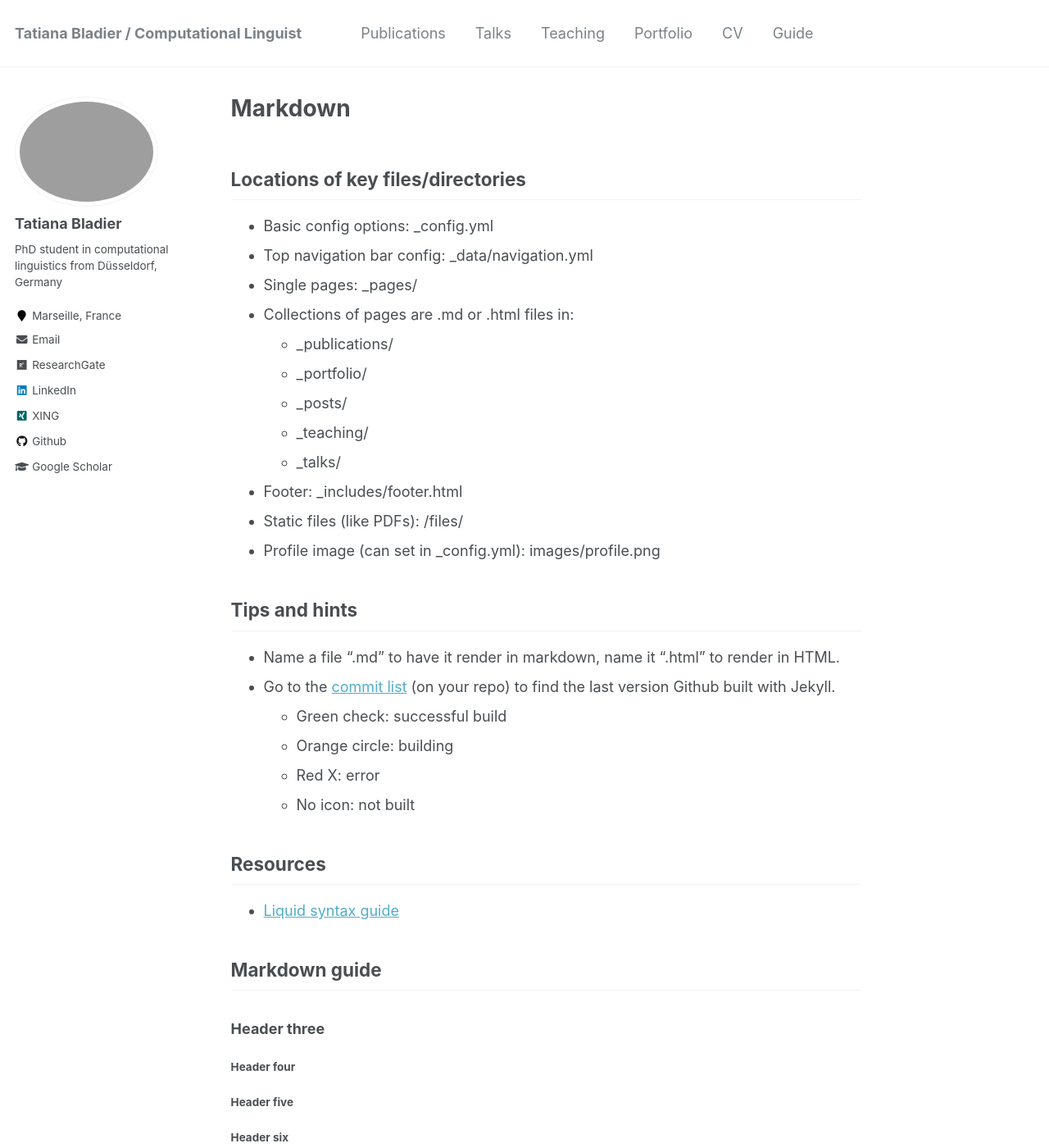
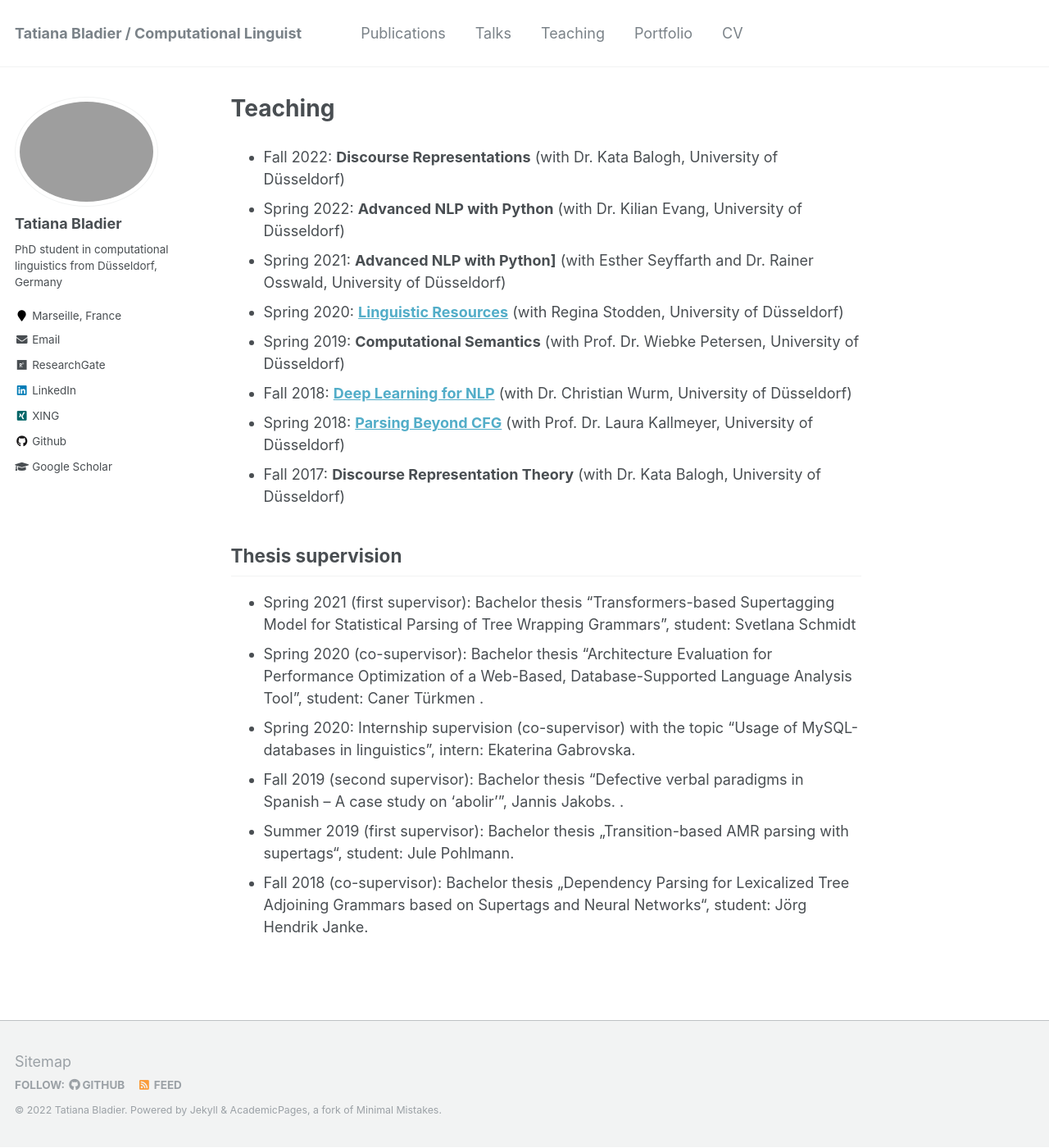
Before and after one commit to TatianaBladier/TatianaBladier.github.io, a Jekyll site: the page built from _pages/markdown.md, in a window 1280 px wide and 1400 px high. Shown: the whole window at 82% size. Built offline with Jekyll 4.4.1, drawn with Linux system fonts in a browser that asks for light colours; some of the changed text lies outside the part shown.

Commit message:
update teaching

```diff
--- a/_config.yml
+++ b/_config.yml
@@ -175,9 +175,9 @@ kramdown:
 
 # Collections
 collections:
-  teaching:
-    output: true
-    permalink: /:collection/:path/
+  #teaching:
+  #  output: true
+  #  permalink: /:collection/:path/
   publications:
     output: true
     permalink: /:collection/:path/
--- a/_data/navigation.yml
+++ b/_data/navigation.yml
@@ -14,6 +14,3 @@ main:
 
   - title: "CV"
     url: /cv/
-
-  - title: "Guide"
-    url: /markdown/
--- a/_pages/markdown.md
+++ b/_pages/markdown.md
@@ -1,202 +1,24 @@
 ---
-permalink: /markdown/
-title: "Markdown"
+permalink: /teaching/
+title: "Teaching"
 author_profile: true
-redirect_from:
-  - /md/
-  - /markdown.html
 ---
 
-## Locations of key files/directories
 
-* Basic config options: _config.yml
-* Top navigation bar config: _data/navigation.yml
-* Single pages: _pages/
-* Collections of pages are .md or .html files in:
-  * _publications/
-  * _portfolio/
-  * _posts/
-  * _teaching/
-  * _talks/
-* Footer: _includes/footer.html
-* Static files (like PDFs): /files/
-* Profile image (can set in _config.yml): images/profile.png
+- Fall 2022: **Discourse Representations** (with Dr. Kata Balogh, University of Düsseldorf)
+- Spring 2022: **Advanced NLP with Python** (with Dr. Kilian Evang, University of Düsseldorf)
+- Spring 2021: **Advanced NLP with Python]** (with Esther Seyffarth and Dr. Rainer Osswald, University of Düsseldorf)
+- Spring 2020: **[Linguistic Resources](https://user.phil.hhu.de/bladier/linguistic_resources/)** (with Regina Stodden, University of Düsseldorf)
+- Spring 2019: **Computational Semantics** (with Prof. Dr. Wiebke Petersen, University of Düsseldorf)
+- Fall 2018: **[Deep Learning for NLP](https://user.phil.hhu.de/bladier/deep_learning_nlp/)** (with Dr. Christian Wurm, University of Düsseldorf)
+- Spring 2018: **[Parsing Beyond CFG](https://user.phil.hhu.de/kallmeyer/teaching/parsing-beyond-cfg-sommer-2018/)** (with Prof. Dr. Laura Kallmeyer, University of Düsseldorf)
+- Fall 2017: **Discourse Representation Theory** (with Dr. Kata Balogh, University of Düsseldorf)
 
-## Tips and hints
+## Thesis supervision
 
-* Name a file ".md" to have it render in markdown, name it ".html" to render in HTML.
-* Go to the [commit list](https://github.com/academicpages/academicpages.github.io/commits/master) (on your repo) to find the last version Github built with Jekyll.
-  * Green check: successful build
-  * Orange circle: building
-  * Red X: error
-  * No icon: not built
-
-## Resources
- * [Liquid syntax guide](https://shopify.github.io/liquid/tags/control-flow/)
-
-## Markdown guide
-
-### Header three
-
-#### Header four
-
-##### Header five
-
-###### Header six
-
-## Blockquotes
-
-Single line blockquote:
-
-> Quotes are cool.
-
-## Tables
-
-### Table 1
-
-| Entry            | Item   |                                                              |
-| --------         | ------ | ------------------------------------------------------------ |
-| [John Doe](#)    | 2016   | Description of the item in the list                          |
-| [Jane Doe](#)    | 2019   | Description of the item in the list                          |
-| [Doe Doe](#)     | 2022   | Description of the item in the list                          |
-
-### Table 2
-
-| Header1 | Header2 | Header3 |
-|:--------|:-------:|--------:|
-| cell1   | cell2   | cell3   |
-| cell4   | cell5   | cell6   |
-|-----------------------------|
-| cell1   | cell2   | cell3   |
-| cell4   | cell5   | cell6   |
-|=============================|
-| Foot1   | Foot2   | Foot3   |
-
-## Definition Lists
-
-Definition List Title
-:   Definition list division.
-
-Startup
-:   A startup company or startup is a company or temporary organization designed to search for a repeatable and scalable business model.
-
-#dowork
-:   Coined by Rob Dyrdek and his personal body guard Christopher "Big Black" Boykins, "Do Work" works as a self motivator, to motivating your friends.
-
-Do It Live
-:   I'll let Bill O'Reilly [explain](https://www.youtube.com/watch?v=O_HyZ5aW76c "We'll Do It Live") this one.
-
-## Unordered Lists (Nested)
-
-  * List item one
-      * List item one
-          * List item one
-          * List item two
-          * List item three
-          * List item four
-      * List item two
-      * List item three
-      * List item four
-  * List item two
-  * List item three
-  * List item four
-
-## Ordered List (Nested)
-
-  1. List item one
-      1. List item one
-          1. List item one
-          2. List item two
-          3. List item three
-          4. List item four
-      2. List item two
-      3. List item three
-      4. List item four
-  2. List item two
-  3. List item three
-  4. List item four
-
-## Buttons
-
-Make any link standout more when applying the `.btn` class.
-
-## Notices
-
-**Watch out!** You can also add notices by appending `{: .notice}` to a paragraph.
-{: .notice}
-
-## HTML Tags
-
-### Address Tag
-
-<address>
-  1 Infinite Loop<br /> Cupertino, CA 95014<br /> United States
-</address>
-
-### Anchor Tag (aka. Link)
-
-This is an example of a [link](http://github.com "Github").
-
-### Abbreviation Tag
-
-The abbreviation CSS stands for "Cascading Style Sheets".
-
-*[CSS]: Cascading Style Sheets
-
-### Cite Tag
-
-"Code is poetry." ---<cite>Automattic</cite>
-
-### Code Tag
-
-You will learn later on in these tests that `word-wrap: break-word;` will be your best friend.
-
-### Strike Tag
-
-This tag will let you <strike>strikeout text</strike>.
-
-### Emphasize Tag
-
-The emphasize tag should _italicize_ text.
-
-### Insert Tag
-
-This tag should denote <ins>inserted</ins> text.
-
-### Keyboard Tag
-
-This scarcely known tag emulates <kbd>keyboard text</kbd>, which is usually styled like the `<code>` tag.
-
-### Preformatted Tag
-
-This tag styles large blocks of code.
-
-<pre>
-.post-title {
-  margin: 0 0 5px;
-  font-weight: bold;
-  font-size: 38px;
-  line-height: 1.2;
-  and here's a line of some really, really, really, really long text, just to see how the PRE tag handles it and to find out how it overflows;
-}
-</pre>
-
-### Quote Tag
-
-<q>Developers, developers, developers&#8230;</q> &#8211;Steve Ballmer
-
-### Strong Tag
-
-This tag shows **bold text**.
-
-### Subscript Tag
-
-Getting our science styling on with H<sub>2</sub>O, which should push the "2" down.
-
-### Superscript Tag
-
-Still sticking with science and Isaac Newton's E = MC<sup>2</sup>, which should lift the 2 up.
-
-### Variable Tag
-
-This allows you to denote <var>variables</var>.
+- Spring 2021 (first supervisor): Bachelor thesis “Transformers-based Supertagging Model for Statistical Parsing of Tree Wrapping Grammars”, student: Svetlana Schmidt
+- Spring 2020 (co-supervisor): Bachelor thesis “Architecture Evaluation for Performance Optimization of a Web-Based, Database-Supported Language Analysis Tool”, student: Caner Türkmen .
+- Spring 2020: Internship supervision (co-supervisor) with the topic “Usage of MySQL-databases in linguistics”, intern: Ekaterina Gabrovska.
+- Fall 2019 (second supervisor): Bachelor thesis “Defective verbal paradigms in Spanish – A case study on ‘abolir'”, Jannis Jakobs. .
+- Summer 2019 (first supervisor): Bachelor thesis „Transition-based AMR parsing with supertags“, student: Jule Pohlmann.
+- Fall 2018 (co-supervisor): Bachelor thesis „Dependency Parsing for Lexicalized Tree Adjoining Grammars based on Supertags and Neural Networks“, student: Jörg Hendrik Janke.
```
Also changed, not shown: +teaching/2017-fall-teaching.md (added, +9 -0 lines), +teaching/2018-fall-teaching.md (added, +9 -0 lines), +teaching/2018-spring-teaching.md (added, +9 -0 lines), +teaching/2019-spring-teaching.md (added, +9 -0 lines), +teaching/2020-spring-teaching.md (added, +9 -0 lines), +teaching/2021-spring-teaching.md (added, +9 -0 lines), +teaching/2022-fall-teaching.md (added, +9 -0 lines), +teaching/2022-spring-teaching.md (added, +9 -0 lines), _pages/teaching.html (deleted, +0 -12 lines), _teaching/2014-spring-teaching-1.md (deleted, +0 -20 lines), _teaching/2015-spring-teaching-2.md (deleted, +0 -20 lines), 3 other files.
